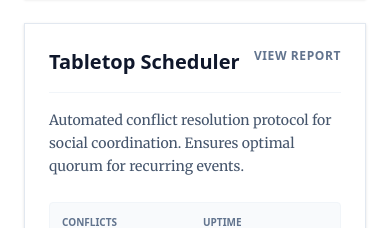
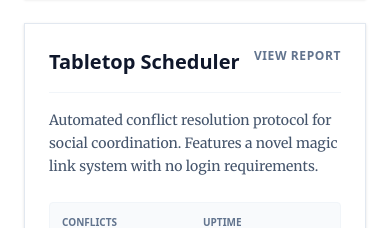
Before and after one commit to mels0n/aboutme, a Next.js app: page / in a window 390 px wide. Shown: the part 4224-4452 px from the top of the page. Built offline with nearby package versions, Linux system fonts and the light colour scheme; no server answers.

Commit message:
chore: update Tabletop Scheduler description

```diff
--- a/src/app/page.tsx
+++ b/src/app/page.tsx
@@ -64,7 +64,7 @@ const projects: ProjectData[] = [
     },
     {
         title: "Tabletop Scheduler",
-        description: "Automated conflict resolution protocol for social coordination. Ensures optimal quorum for recurring events.",
+        description: "Automated conflict resolution protocol for social coordination. Features a novel magic link system with no login requirements.",
         link: "github.com/mels0n/tabletop_scheduler",
         image: "/tabletop_scheduler.png",
         kpis: [{ label: "Conflicts", value: "0 Detected" }, { label: "Uptime", value: "99.9%" }],
```
